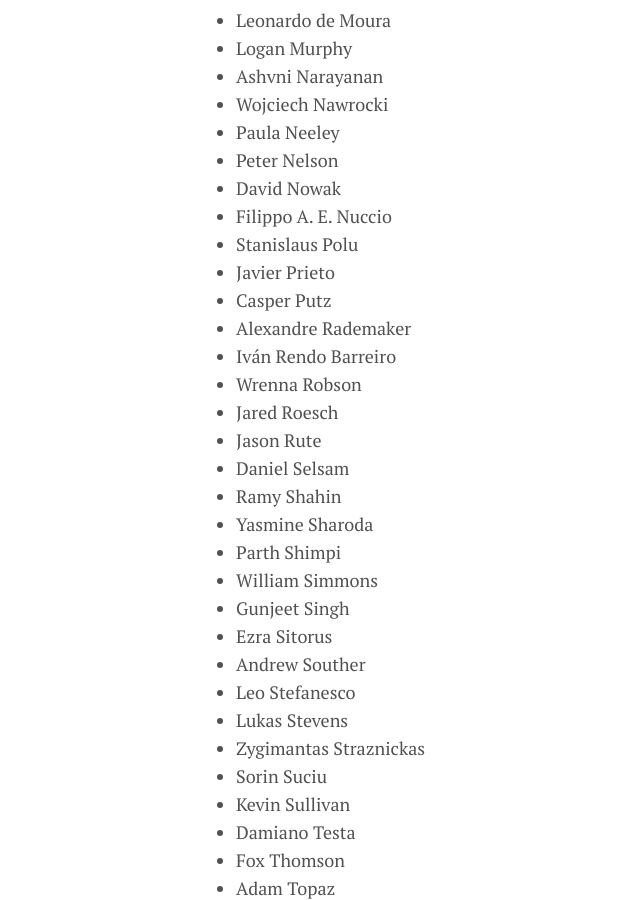
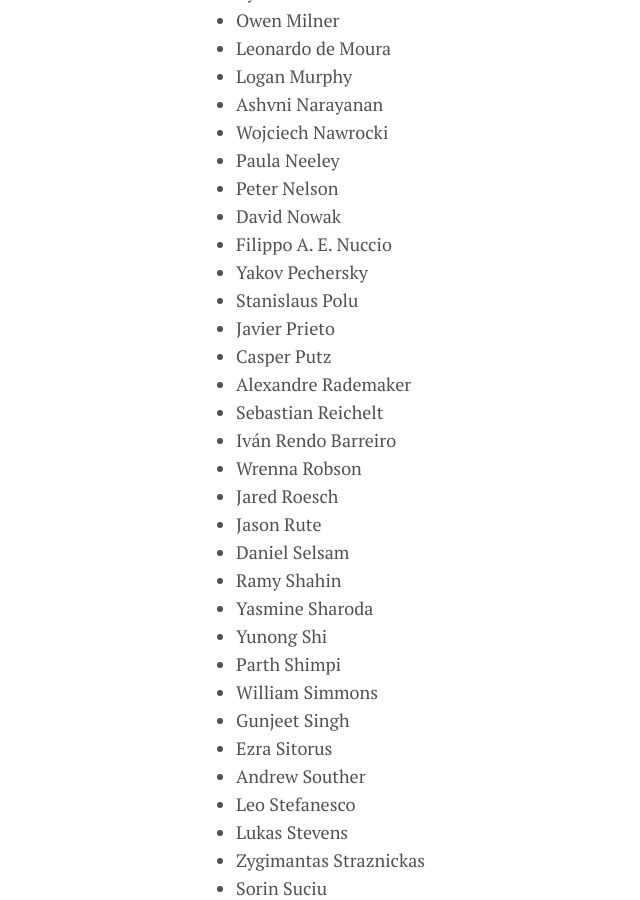
Before and after one commit to leanprover-community/lt2021, a Jekyll site: the page built from participants.md, in a window 1280 px wide and 900 px high, scrolled down 1799 px. Shown: the whole window, without its empty margins (44-684 px from the left). Built offline with Jekyll 4.4.1, drawn with Linux system fonts in a browser that asks for light colours; some of the changed text lies outside the part shown.

Commit message:
new registrations

```diff
--- a/participants.md
+++ b/participants.md
@@ -72,10 +73,12 @@ Registration is not required, but will let us keep you updated with the Zoom lin
 * Peter Nelson
 * David Nowak
 * Filippo A. E. Nuccio
+* Yakov Pechersky
 * Stanislaus Polu
 * Javier Prieto
 * Casper Putz
 * Alexandre Rademaker
+* Sebastian Reichelt
 * Iván Rendo Barreiro
 * Wrenna Robson
 * Jared Roesch
@@ -83,6 +86,7 @@ Registration is not required, but will let us keep you updated with the Zoom lin
 * Daniel Selsam
 * Ramy Shahin
 * Yasmine Sharoda
+* Yunong Shi
 * Parth Shimpi
 * William Simmons
 * Gunjeet Singh
```
Also changed, not shown: other parts of participants.md (+1 -0 lines).
